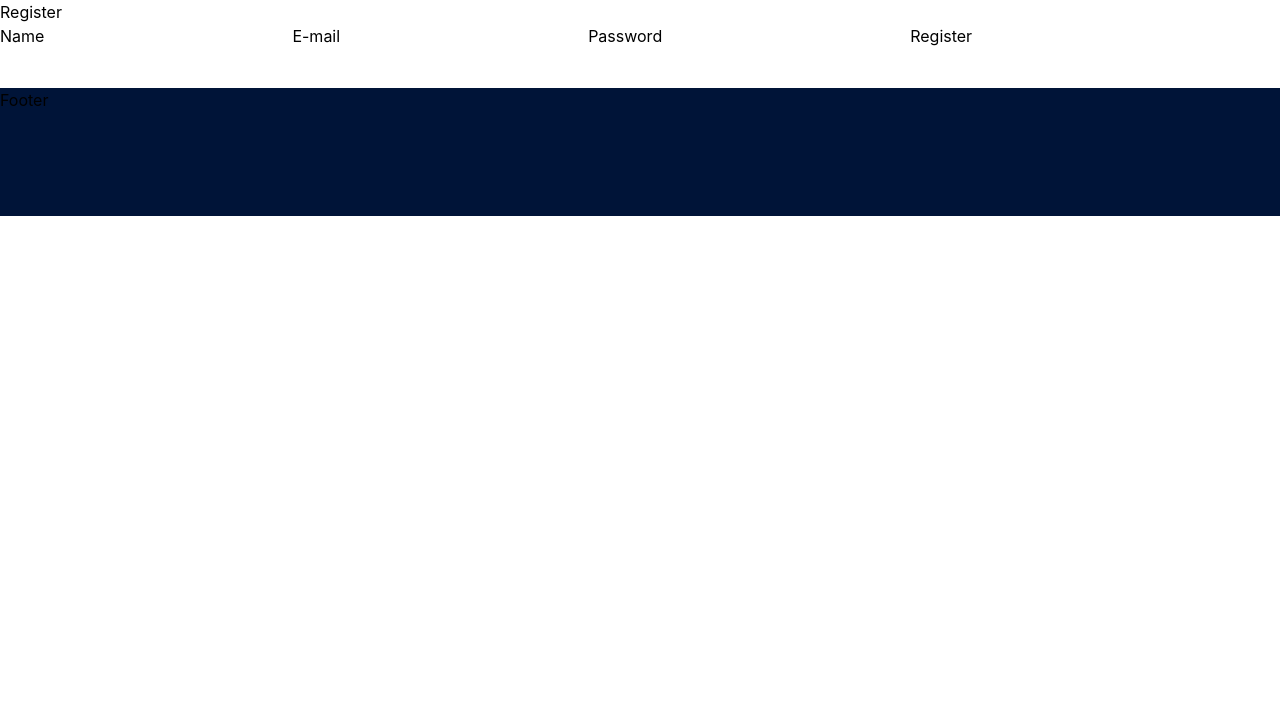
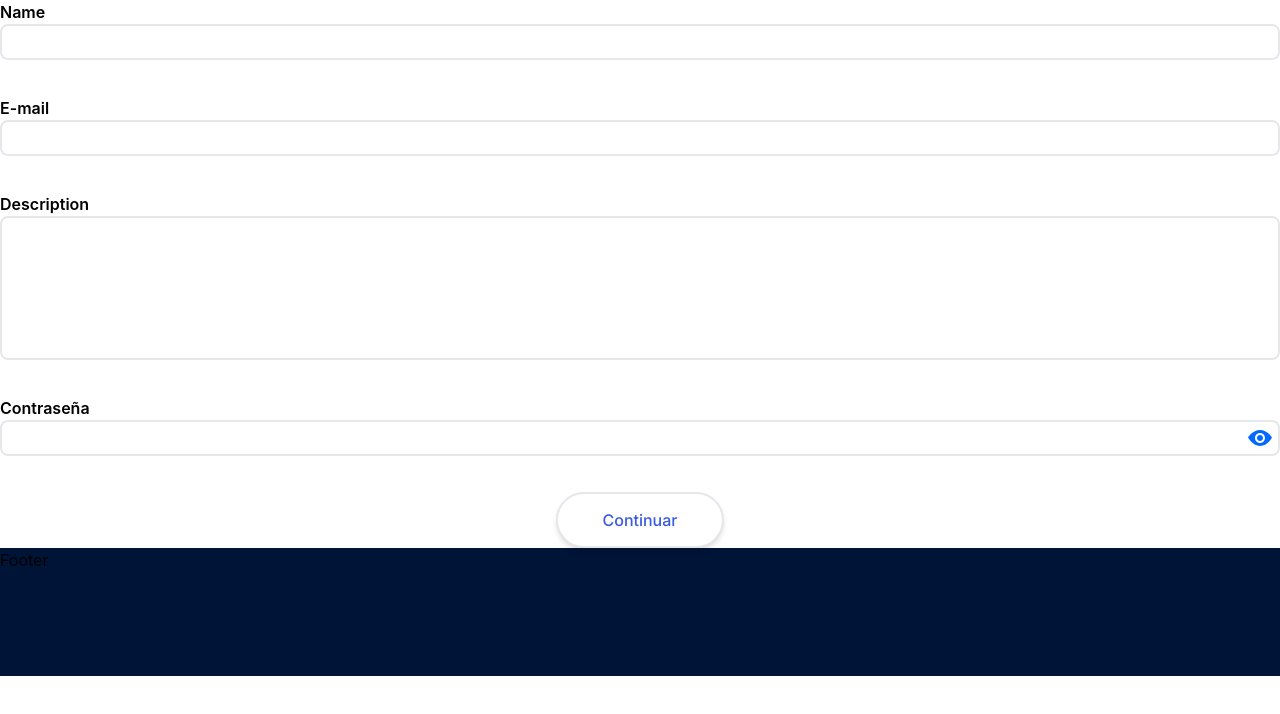
Before and after one commit to ivan-cardoso/travel-memories-app, a React (Create React App) app: page /register in a window 1280 px wide. Shown: the top 714 px of the page. Built offline with nearby package versions, Linux system fonts and the light colour scheme.

Commit message:
Formik & Yup validation  Boilerplate - Register Screen

```diff
--- a/package.json
+++ b/package.json
@@ -14,6 +14,7 @@
     "body-parser": "^1.19.2",
     "cors": "^2.8.5",
     "express": "^4.17.3",
+    "formik": "^2.2.9",
     "jsonwebtoken": "^8.5.1",
     "jwt-decode": "^3.1.2",
     "moment": "^2.27.0",
@@ -27,10 +28,12 @@
     "react-loading-skeleton": "^3.1.1",
     "react-redux": "^7.1.3",
     "react-router-dom": "^6.2.1",
+    "react-router-hash-link": "^2.4.3",
     "react-scripts": "5.0.0",
     "redux": "^4.0.5",
     "redux-thunk": "^2.3.0",
-    "web-vitals": "^2.1.4"
+    "web-vitals": "^2.1.4",
+    "yup": "^1.0.0"
   },
   "scripts": {
     "start": "react-scripts start",
--- a/src/components/Buttons/Button.jsx
+++ b/src/components/Buttons/Button.jsx
@@ -1,9 +1,10 @@
 import React from 'react'
 
-const Button = ({children, variant}) => {
+const Button = ({ children, variant, type }) => {
   return (
     <button
-        className={`
+      type={type}
+      className={`
             font-title text-base font-medium  flex items-center justify-center rounded-full shadow-md
             border-2 transition duration-200 ease-linear hover:shadow-lg
             px-6 h-12
@@ -15,7 +16,7 @@ const Button = ({children, variant}) => {
             ${variant === 'transparent' && 'bg-transparent text-white border-white hover:bg-white hover:text-black hover:shadow-white/50'}
             ${variant === 'action' && 'bg-primary_blue text-white border-primary_blue hover:shadow-primary_blue/50'}
         `}>
-        {children}
+      {children}
     </button>
   )
 }
--- /dev/null
+++ b/src/components/Inputs/TextArea.jsx
@@ -0,0 +1,37 @@
+import React from 'react'
+import { Field } from 'formik'
+
+const TextArea = ({ label, placeholder, width, name, variant }) => {
+    return (
+        <div className={`flex flex-col ${width ?? 'w-full'}`}>
+            <label
+                className={`
+                    font-subtitle  2xl:text-xl 3xl:text-2xl
+                    ${variant === 'app' ?
+                        'text-variantDark font-bold'
+                        : 'text-dark font-semibold '}
+                    `}
+                htmlFor={name}>
+                {label}
+            </label>
+            <Field
+                as="textarea"
+
+                id={name}
+                placeholder={placeholder}
+                type="text"
+                name={name}
+                className={`
+                    text-base  text-variantDark transition duration-200 ease-in-out
+                    h-36  2xl:h-36 3xl:h-42 rounded-lg px-2 py-1.5 resize-none
+                    2xl:text-lg 3xl:text-xl
+                    ${variant === 'app' ?
+                        'bg-[#F3F3F3] focus:outline-primaryBlue '
+                        : 'border-2 border-primaryBlue  3xl:border-4 focus:outline-none  focus:border-primaryPink'}
+                `}
+            />
+        </div>
+    )
+}
+
+export default TextArea
--- /dev/null
+++ b/src/components/Inputs/TextInput.jsx
@@ -0,0 +1,56 @@
+import React from 'react'
+import { Field } from 'formik'
+
+import { ReactComponent as Eye } from '../../images/ui/eye.svg'
+
+const TextInput = ({ label, placeholder, width, name, variant, type }) => {
+
+    const handleShowPassword = () => {
+        const input = document.getElementById(name)
+        if (input.type === 'password') {
+            input.type = 'text'
+        } else {
+            input.type = 'password'
+        }
+    }
+    return (
+
+        <div className={`flex flex-col ${width ?? 'w-full'} relative`}>
+            <label
+                className={`
+                    font-subtitle  2xl:text-xl 3xl:text-2xl
+                    ${variant === 'app' ?
+                        'text-variantDark font-bold'
+                        : 'text-dark font-semibold '}
+                    `}
+                htmlFor={name}>
+                {label}
+            </label>
+            <Field
+                id={name}
+                placeholder={placeholder}
+                type={type ?? "text"}
+                name={name}
+                className={`
+                    text-base  text-variantDark transition duration-200 ease-in-out
+                    h-9  2xl:h-11 3xl:h-14 rounded-lg px-2
+                    2xl:text-lg 3xl:text-xl
+
+                    ${variant === 'app' ?
+                        'bg-[#F3F3F3] focus:outline-primaryBlue '
+                        : 'border-2 border-primaryBlue  3xl:border-4 focus:outline-none  focus:border-primaryPink'}
+                `}
+            />
+
+            {type === 'password' &&
+                <div className='h-9  2xl:h-11 3xl:h-14  w-4 absolute bottom-0 right-3 flex items-center justify-center'>
+                    <div onClick={handleShowPassword} className=' cursor-pointer'>
+                        <Eye fill='#0069FF' className='w-6 h-6 2xl:w-7 2xl:h-7 3xl:w-9 3xl:h-9'/>
+                    </div>
+                </div>
+            }
+        </div>
+    )
+}
+
+export default TextInput
--- a/src/hooks/useAuth.js
+++ b/src/hooks/useAuth.js
@@ -16,8 +16,9 @@ const useAuth = () => {
         setValues({ ...values, [name]: value })
     }
 
-    const handleSubmit = (e, action) => {
-        e.preventDefault()
+    const handleSubmit = (values, action) => {
+        // e.preventDefault()
+        console.log('values', values)
         dispatch(action(values))
             .then(res => {
                 console.log("RES", res)
--- a/src/views/Register/Register.jsx
+++ b/src/views/Register/Register.jsx
@@ -1,16 +1,48 @@
-import React from 'react'
-import { createUser} from '../../store/actions/user'
+import React, { useState } from 'react'
+import { createUser } from '../../store/actions/user'
 import { GoogleLogin } from '@react-oauth/google'
 import useAuth from '../../hooks/useAuth'
 
+import * as Yup from 'yup'
+import { ErrorMessage, Form, Formik } from 'formik'
+
+import TextInput from '../../components/Inputs/TextInput'
+import TextArea from '../../components/Inputs/TextArea'
+import Button from '../../components/Buttons/Button'
+import Spinner from '../../components/Spinner/Spinner'
+
+
 const Register = () => {
-    const { handleSubmit, handleChange, handleOnSuccessGoogle} = useAuth()
+    const { handleSubmit, handleChange, handleOnSuccessGoogle } = useAuth()
+
+    const validate = Yup.object({
+        name: Yup.string().required("*Campo requerido"),
+        email: Yup.string()
+            .email("*Ingrese mail válido")
+            .required("*Campo requerido"),
+        description: Yup.string().required("*Campo requerido"),
+        password: Yup.string()
+            .required("*Campo requerido")
+            .min(8, "*Al menos 8 caracteres")
+            .matches(
+                /^(?=.*[a-z])(?=.*[A-Z])(?=.*[0-9])(?=.*[!@#%])(?=.{8,})/,
+                "*Incluir mayúsculas, números y caracteres especiales"
+            ),
+        // password2: Yup.string()
+        //     .required("*Campo requerido")
+        //     .oneOf([Yup.ref("password"), null], "*Las contraseñas deben coincidir"),
+        // mall: Yup.string().required("*Campo requerido"),
+        // house: Yup.string().required("*Campo requerido"),
+        // termsAndConditions: Yup.string().required("*Campo requerido"),
+    });
+
+    const [isSubmitting, setIsSubmitting] = useState(false)
 
     return (
         <>
-            <div>Register</div>
+            {/* <div>Register</div>
             <form
-                onSubmit={(e)=>handleSubmit(e, createUser)}
+                onSubmit={(e) => handleSubmit(e, createUser)}
                 onChange={handleChange}
                 action=""
             >
@@ -28,7 +60,114 @@ const Register = () => {
             <GoogleLogin
                 onSuccess={(res) => handleOnSuccessGoogle(res)}
                 onError={() => console.log('SIGN IN GOOGLE FAILED')}
-            />
+            /> */}
+
+
+
+            <Formik className=""
+                initialValues={{
+                    "name": "",
+                    "email": "",
+                    "description": "",
+                    "password": "",
+                }}
+                validationSchema={validate}
+                onSubmit={(e) => {
+                    // setIsSubmitting(true)
+                    handleSubmit(e, createUser)
+                    .then(()=>{
+                        setIsSubmitting(true)
+                    })
+                    .catch((err)=>{
+                        console.log('ERR', err)
+                        setIsSubmitting(true)
+                    })
+                }}
+
+            >
+                {({ errors }) => (
+
+                    <div className='flex flex-col gap-y-1.5 2xl:gap-y-3 3xl:gap-y-5 w-full'>
+                        <Form
+                            className='flex flex-col gap-y-9'
+                        >
+
+                            <div className='relative'>
+                                <TextInput  name={"name"} id={'name'} label={"Name"} width={"w-full"} />
+                                <ErrorMessage
+                                    name="name"
+                                    component={() => (
+                                        <p className="mt-5 text-primaryPink text-sm absolute -bottom-6 2xl:text-lg 3xl:text-xl">
+                                            {errors.name}
+                                        </p>
+                                    )}
+                                />
+                            </div>
+
+                            <div className='relative'>
+                                <TextInput name={"email"} id={'email'} label={"E-mail"} width={"w-full"} />
+                                <ErrorMessage
+                                    name="email"
+                                    component={() => (
+                                        <p className="mt-5 text-primaryPink text-sm absolute -bottom-6 2xl:text-lg 3xl:text-xl">
+                                            {errors.email}
+                                        </p>
+                                    )}
+                                />
+                            </div>
+
+                            <div className='relative'>
+                                <TextArea name={"description"} id={'description'} label={"Description"} width={"w-full"} />
+                                <ErrorMessage
+                                    name="description"
+                                    component={() => (
+                                        <p className="mt-5 text-primaryPink text-sm absolute -bottom-6 2xl:text-lg 3xl:text-xl">
+                                            {errors.description}
+                                        </p>
+                                    )}
+                                />
+                            </div>
+
+                            <div className='relative'>
+                                <TextInput type="password" name={"password"} id={'password'} label={"Contraseña"} width={"w-full"} />
+                                <ErrorMessage
+                                    name="password"
+                                    component={() => (
+                                        <p className="text-primaryPink  text-sm absolute -bottom-6 2xl:text-lg 3xl:text-xl">
+                                            {errors.password}
+                                        </p>
+                                    )}
+                                />
+                            </div>
+
+                            <div className='flex items-center justify-center'>
+
+                                {
+                                    !isSubmitting ?
+                                        <div className="flex items-center justify-center ">
+                                            <Button type={'submit'} variant={'primary'} size={'lg'} >Continuar</Button>
+                                        </div>
+                                        :
+                                        <button
+                                            type="button"
+                                            className={`
+                                            bg-[#d63351] hover:bg-[#d63351]
+                                            font-subtitle font-bold text-white rounded-xl transition duration-200 ease-out
+                                            py-2 px-6 w-64 text-sm 2xl:w-72 2xl:text-lg 2xl:px-9 2xl:py-2 3xl:w-80 3xl:text-xl 3xl:px-10 3xl:py-2
+                                            '
+                                        `}
+                                        >
+                                            <Spinner />
+                                        </button >
+                                }
+                            </div>
+
+
+
+                        </Form>
+                    </div>
+                )}
+            </Formik>
         </>
     )
 }
```
Also changed, not shown: src/images/ui/eye.svg (added), 1 other file (tests, documents, lock files or other folders).
